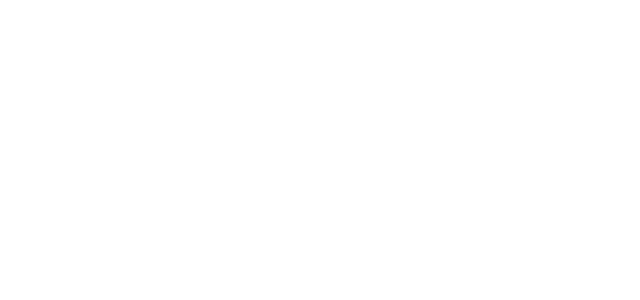
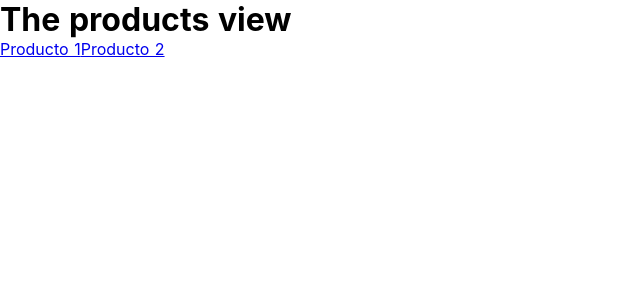
Before and after one commit to mvtercero/my-first-nuxt-app, a Nuxt app: page /products in a window 1280 px wide. Before the commit this address had no page. Shown: the top 300 px of the page, without its empty margins (0-640 px from the left). Built offline with nearby package versions, Linux system fonts and the light colour scheme.

Commit message:
finish practice 1: pages&routing

```diff
--- a/pages/index.vue
+++ b/pages/index.vue
@@ -3,9 +3,21 @@
     <div>
       <h1 class="title">My first Nuxt app</h1>
       <nuxt-link to=" /users">Users</nuxt-link>
+      <button @click="goToProducts">Go to products</button>
     </div>
   </section>
 </template>
+
+<script>
+export default {
+  methods: {
+    goToProducts() {
+      this.$router.push('/products')
+    }
+  }
+}
+</script>
+
 <style>
 .container {
   margin: 0 auto;
--- /dev/null
+++ b/pages/products/_pid/index.vue
@@ -0,0 +1,3 @@
+<template>
+  <h1>The simple product with id: {{ $route.params.pid }}</h1>
+</template>
--- /dev/null
+++ b/pages/products/index.vue
@@ -0,0 +1,7 @@
+<template>
+  <div>
+    <h1>The products view</h1>
+    <nuxt-link to="/products/1">Producto 1</nuxt-link>
+    <nuxt-link to="/products/2">Producto 2</nuxt-link>
+  </div>
+</template>
```
